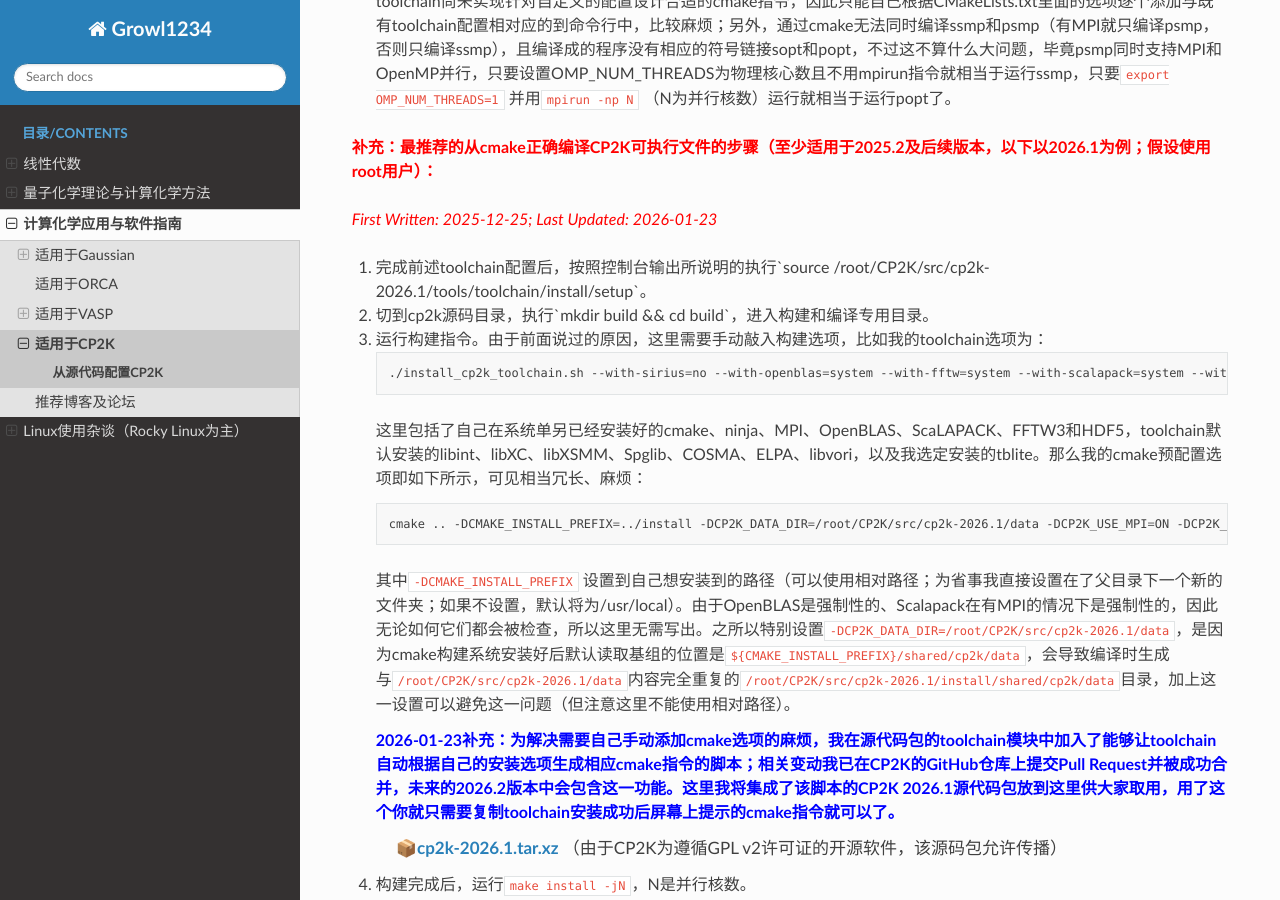
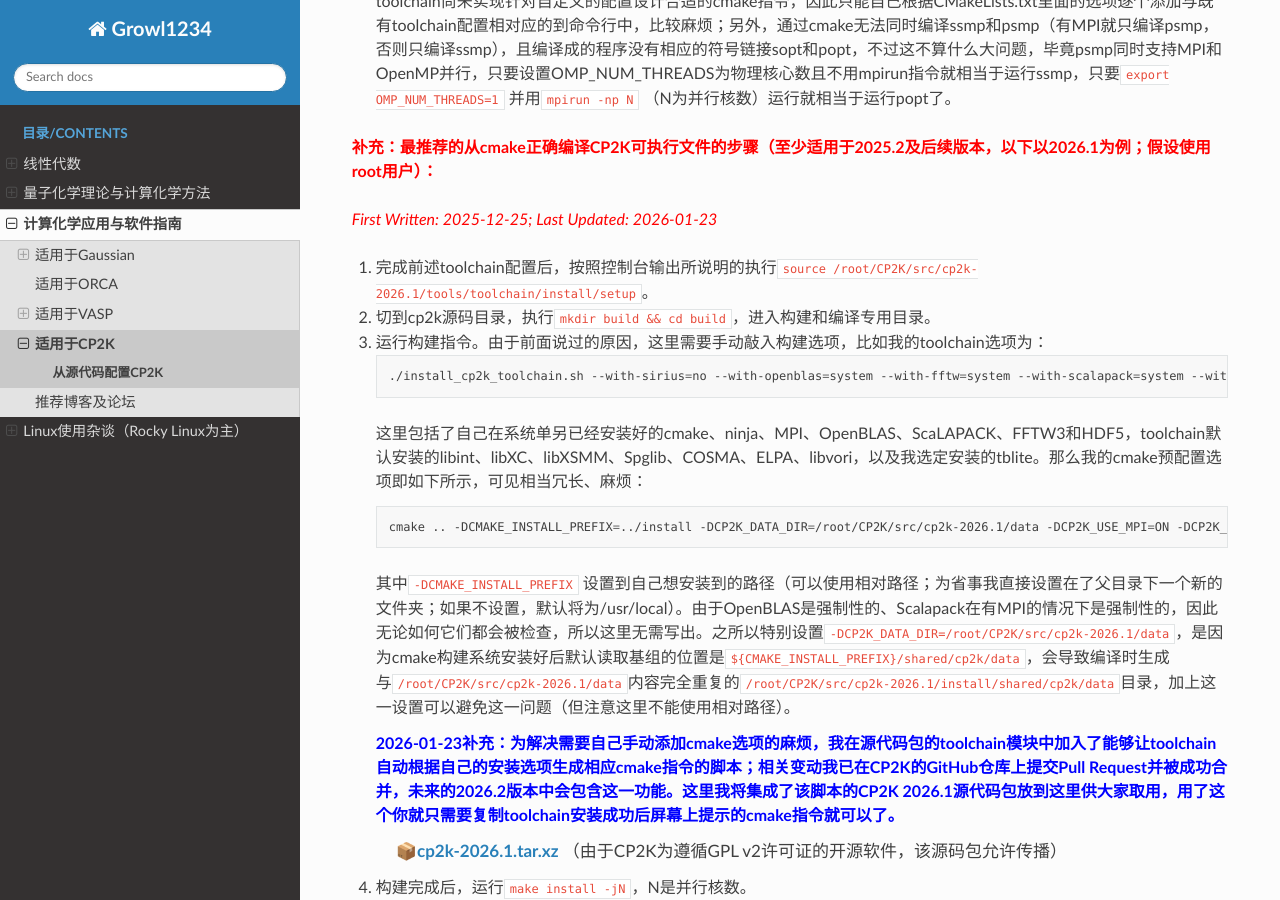
Before and after one commit to Growl1234/RTDProject, a Sphinx documentation site: the page built from source/applications/CP2K/installation.md, in a window 1280 px wide and 900 px high, scrolled down 1002 px. Built offline with Sphinx 7.4.7 and the Read the Docs theme 3.1.0, drawn with Linux system fonts in a browser that asks for light colours.

Commit message:
Make pretty

```diff
--- a/source/applications/CP2K/installation.md
+++ b/source/applications/CP2K/installation.md
@@ -25,9 +25,17 @@
 *<font color=red>First Written: 2025-12-25; Last Updated: 2026-01-23</font>*
 
 <ol>
-<li> 完成前述toolchain配置后，按照控制台输出所说明的执行`source /root/CP2K/src/cp2k-2026.1/tools/toolchain/install/setup`。</li>
+<li>
 
-<li> 切到cp2k源码目录，执行`mkdir build && cd build`，进入构建和编译专用目录。</li>
+完成前述toolchain配置后，按照控制台输出所说明的执行`source /root/CP2K/src/cp2k-2026.1/tools/toolchain/install/setup`。
+
+</li>
+
+<li>
+
+切到cp2k源码目录，执行`mkdir build && cd build`，进入构建和编译专用目录。
+
+</li>
 
 <li> 运行构建指令。由于前面说过的原因，这里需要手动敲入构建选项，比如我的toolchain选项为：
 
```
